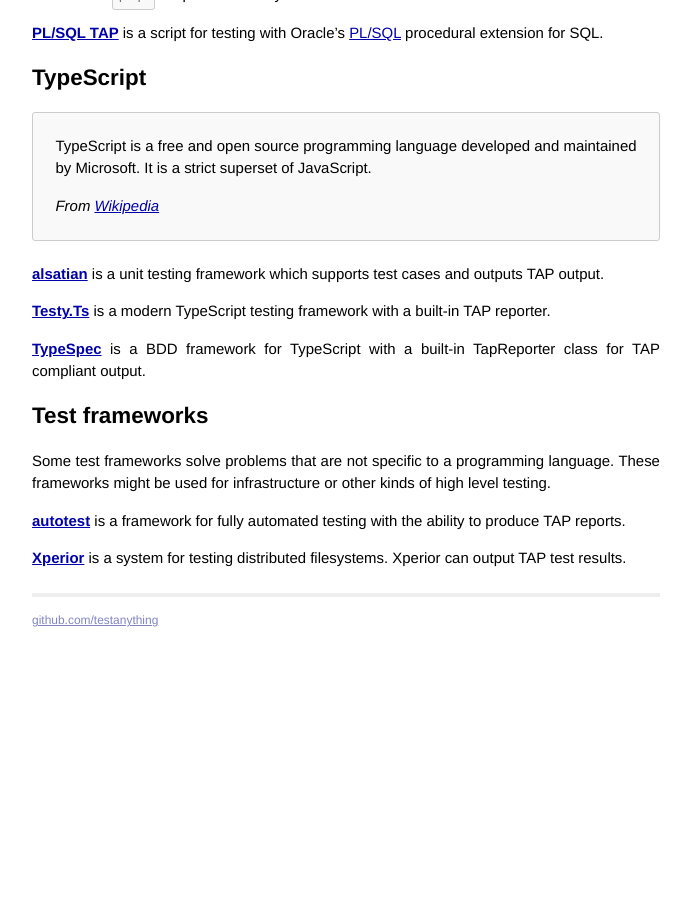
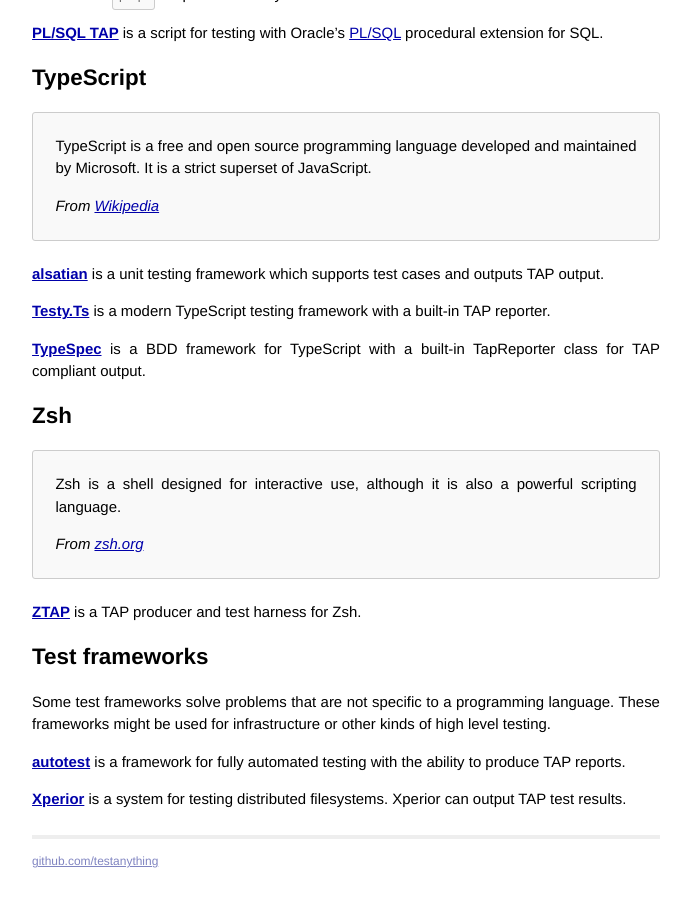
Before and after one commit to TestAnything/testanything.github.io, a Jekyll site: the page built from producers.md, in a window 1280 px wide and 900 px high, scrolled down 11720 px. Shown: the whole window, without its empty margins (294-985 px from the left). Built offline with Jekyll 4.4.1, drawn with Linux system fonts in a browser that asks for light colours; before the commit the page ends 12379 px from its top, so only the background shows below that.

Commit message:
Add ZTAP for zsh to list of TAP producers (#153)

```diff
--- a/producers.md
+++ b/producers.md
@@ -44,8 +44,9 @@
 [Sass](#sass),
 [Shell](#shell),
 [SQL](#sql),
+[TypeScript](#typescript)
 and
-[TypeScript](#typescript).
+[Zsh](#zsh).
 
 Some test frameworks exist with
 [TAP producers that are not language specific](#frameworks).
@@ -630,6 +631,16 @@
 **[TypeSpec](https://github.com/Steve-Fenton/TypeSpec)** is a BDD framework
 for TypeScript with a built-in TapReporter class for TAP compliant output.
 
+## <a id="zsh"></a> [Zsh](#zsh)
+
+> Zsh is a shell designed for interactive use,
+> although it is also a powerful scripting language.
+>
+> *From [zsh.org](https://www.zsh.org)*
+
+**[ZTAP](https://github.com/mattmc3/ztap)** is a TAP producer
+and test harness for Zsh.
+
 ## <a id="frameworks"></a> [Test frameworks](#frameworks)
 
 Some test frameworks solve problems that are not specific to a programming
```
